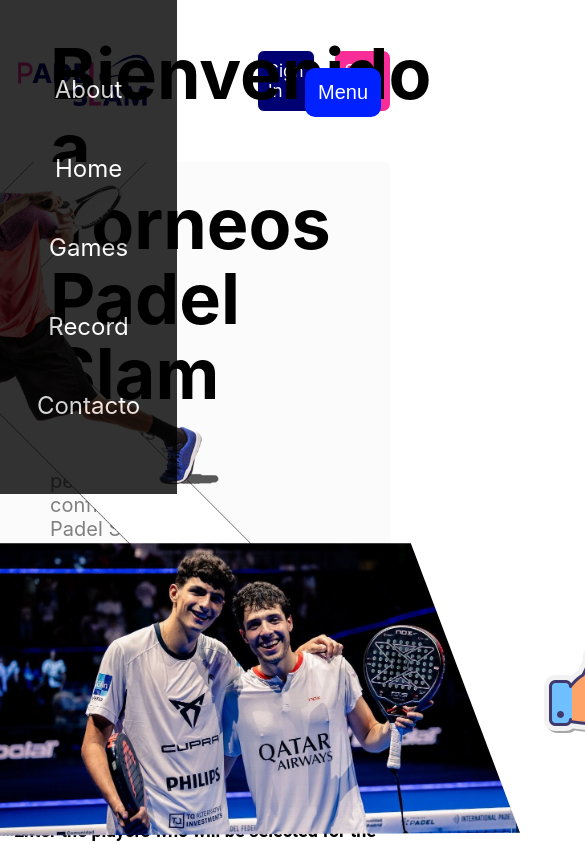
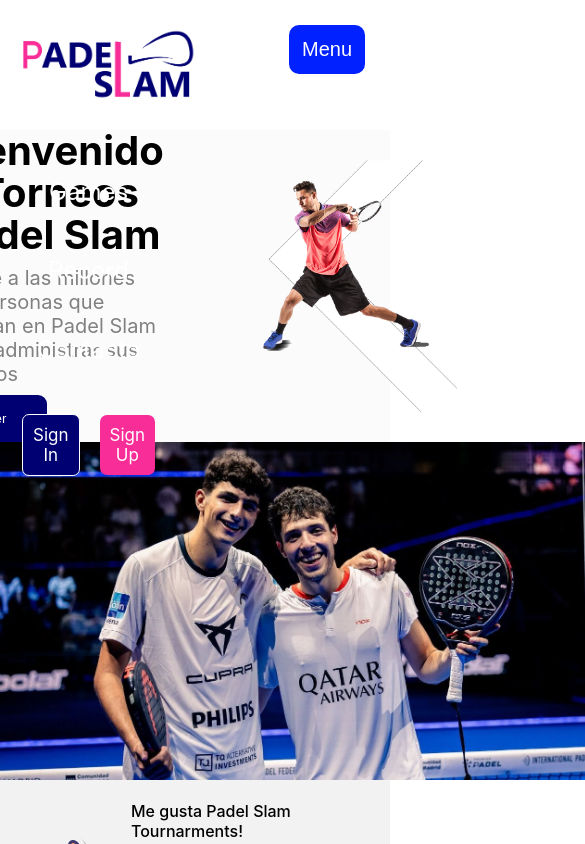
Before and after one commit to Keynersza/padel-slam-score, a React (Create React App) app: page / in a window 390 px wide. Both pictures are taken after a click on the button "Menu". Shown: the top 844 px of the page, 585 px wide, since content can reach past the window. Built offline with nearby package versions, Linux system fonts and the light colour scheme.

Commit message:
responsive update

```diff
--- a/src/Components/Navegation/nav.jsx
+++ b/src/Components/Navegation/nav.jsx
@@ -12,12 +12,12 @@
       <li>Games</li>
       <li>Record</li>
       <li>Contacto</li>
-
-    </div>
-    <div className='contenedor-login'>
+      <div className='contenedor-login'>
         <li>Sign In</li>
         <li>Sign Up</li>
       </div>
+    </div>
+
     </ul>
    </div>
   )
--- a/src/index.css
+++ b/src/index.css
@@ -969,8 +969,6 @@
 }
 .img-mini-header{
   width: 436px;
-  position: absolute;
-  right: 114px;
   object-position: center;
   object-fit: cover;
   height: 47%;
@@ -1276,245 +1274,93 @@
   }
 }
 
-@media (max-width: 1460px) {
-  .responsive-img {
-    width: 100%;
-    height: 650px;
-    object-fit: cover;
-    object-position: center;
-  }
-  .responsive {
-    height: 630px;
-    width: 100%;
-  }
-}
-
-@media (max-width: 1100px) {
-  .duplas {
-    border: 1px solid rgba(160, 156, 156, 0.682);
-    box-shadow: unset 1px -1px 5px 0px #4e05ffb5;
-    padding: 1px;
-    margin-top: 6px;
-    border-radius: 17px;
-    width: 269px;
-    background: rgb(191 191 191 / 81%);
-    height: 184px;
-    opacity: 0.8;
-  }
-  .jugadores {
-    font-size: 29px;
-    font-weight: 300;
-    font-family: 'Roboto', sans-serif;
-    color: #ffffff;
+
+@media (max-width: 600px) {
+  .games-players-score {
+    z-index: 1;
+    position: absolute;
+    left: 36px;
+    top: 15%;
+  }
+  .games-players-score input {
+    height: 70px;
+    border-radius: 14px;
+    padding: 0px;
     text-align: center;
-    margin: 4px;
-  }
-  .r-left-ganados {
-    color: #00d500e8;
-    margin-right: 18px;
-    font-size: 46px;
-    font-weight: 400;
-    margin: 0;
-    font-family: 'Roboto', sans-serif;
-  }
-  .l-right-perdido {
-    color: red;
-    font-size: 40px;
-    font-weight: 400;
-    margin: 0;
-    font-family: 'Roboto', sans-serif;
-  }
-  .responsive {
-    height: 567px;
-    width: 100%;
-  }
-  .contenedor {
-    width: 546px;
-    display: inline-flex;
-    justify-content: space-evenly;
-    align-items: center;
-    position: absolute;
-    right: 0;
-    top: 10%;
-    list-style: none;
-    font-size: 20px;
-    color: rgb(166, 164, 164);
-    font-family: 'Roboto', sans-serif;
-    cursor: pointer;
-  }
-  .container-footer {
-    display: flex;
-    justify-content: space-around;
-    align-items: center;
-    padding: 0px;
-    background-color: #d5d5d5;
-    opacity: 0.8;
-    height: 43vh;
-  }
-  .responsive-img {
-    width: 100%;
-    height: 570px;
-    object-fit: cover;
-    object-position: center;
-  }
-  .child-one-footer {
-    display: flex;
-    flex-direction: column;
-    color: white;
-    font-size: 35px;
-    text-align: center;
-    font-family: 'Roboto', sans-serif;
-    border-right: 1px solid rgb(255 255 255);
-    padding: 1rem;
-  }
-  .child-two-footer {
-    display: flex;
-    flex-direction: column;
-    color: white;
-    font-size: 35px;
-    text-align: center;
-    font-family: 'Roboto', sans-serif;
-    border-right: 1px solid rgb(255 255 255);
-    padding: 1rem;
-  }
-  .border-footer {
+    width: 89px;
     border: none;
+    font-size: 65px;
+    color: rgb(255, 255, 255);
+    font-family: 'Quartz MS';
+    outline: none;
+}
+
+.dupla-left {
+  display: flex;
+  flex-direction: column;
+  align-items: center;
+  justify-content: center;
+  width: 68px;
+}
+.dupla-right {
+  display: flex;
+  flex-direction: column;
+  align-items: center;
+  justify-content: center;
+  width: 68px;
+}
+.look-game {
+  width: 74px;
+  height: 50px;
+  font-size: 12px;
+  padding: 0rem;
+  border-radius: 10px;
+  border: none;
+  cursor: pointer;
+  background: rgb(0, 38, 255);
+  color: rgb(255, 255, 255);
+  transition: all 0.9s;
+}
+  .jugadores-open {
+    position: fixed;
+  padding: 20%;
+    background-color: #d1d1d1;
+    width: 70%;
+    left: 0px;
+    margin: 0px;
+    height: 100vh;
+    z-index: 99;
+   /*  overflow-x: hidden;
+    overflow-y: auto;
+    opacity: 0.8; */
+    animation: jugRight 0.7s ease-in;
   }
   .separador-responsive {
+    width: 598px;
     margin: 0px;
     position: absolute;
     top: 88px;
     border: 1px solid rgba(128, 128, 128, 0.13);
-    width: 1250px;
-  }
-  .players2-color {
-    font-family: 'Roboto', sans-serif;
-    margin: 6px;
-    color: rgb(0, 162, 255);
-    text-align: center;
-    font-size: 28px;
-    font-weight: 300;
-  }
-  .players-color {
-    font-family: 'Roboto', sans-serif;
-    color: black;
-    margin: 3px;
-    text-align: center;
-    font-size: 27px;
-    font-weight: 300;
-  }
-  .games-players-score {
-    z-index: 1;
-    position: absolute;
-    left: 16%;
-  }
-  .border-footer2 {
-    border: none;
-  }
-  .contenedor-box-inputs {
-    display: flex;
-    flex-wrap: wrap;
-    align-items: center;
-  }
-  .jugadores-flex {
-    z-index: 1;
-    position: absolute;
-    right: 15px;
-    animation: jugRight 0.7s ease-in;
-    /* bottom: 11px; */
-    top: 87px;
-  }
-}
-
-@media (max-width: 980px) {
-  .contenedor-open {
-    position: absolute;
-    z-index: 100;
-    color: #ffffff;
-    list-style: none;
-    display: flex !important;
-    flex-direction: column;
-    gap: 50px;
-    align-items: center;
-    font-size: 24px;
-    padding: 2rem;
-    top: 0px;
-    left: 0;
-    height: 51vh;
-    width: 29%;
-    animation: leftRight 1s ease-in;
-  }
-  .contenedor-open li {
-    text-align: center;
-  }
-
-  .contenedor-open li:hover {
-    width: 100%;
-    padding: 14px;
-    background: #0400ff;
-    border-radius: 9px;
-    text-align: center;
-  }
-  .flex-on {
-    display: block;
-    background-color: black;
-    opacity: 0.8;
-  }
-  .flex-off {
-    display: none;
-    animation: rigthLeft 1s ease-in;
-  }
-  .menu-responsive {
-    display: flex;
-    top: 8%;
-    right: 9px;
-    font-size: 20px;
-    padding: 13px;
-    font-weight: 400;
-    border: none;
-    border-radius: 10px;
-    background: #0221ff;
-    color: white;
-    cursor: pointer;
-    z-index: 100;
-  }
-}
-@media (max-width: 600px) {
-  .games-players-score {
-    z-index: 1;
-    position: absolute;
-    left: 7%;
-    top: 20%;
-  }
-  .jugadores-open {
-    position: fixed;
-    top: 0px;
-    background-color: black;
-    width: 70%;
-    left: 0px;
-    margin: 0px;
-    height: 100vh;
-    z-index: 100;
-    overflow-x: hidden;
-    overflow-y: auto;
-    opacity: 0.8;
-    animation: jugRight 0.7s ease-in;
-  }
-  .separador-responsive {
-    width: 800px;
-  }
+  }
+  .dupla-score h2 {
+    font-family: 'Aspire SC LIGHT OBLIQUE';
+    font-size: 12px;
+    margin: 2px;
+}
   .groups_games {
-    width: 71%;
+    width: 58%;
     position: absolute;
     display: inline-flex;
     height: 84px;
     margin-left: 10px;
+    z-index: 1;
   }
   .dupla-score {
     display: flex;
-    margin-bottom: 48px;
+    margin-bottom: 45px;
     justify-content: center;
     align-items: center;
+    gap: 33px;
   }
   .contenedor-open {
     position: absolute;
@@ -1535,20 +1381,19 @@
     animation: leftRight 1s ease-in-out;
   }
   .fond-padel {
-    width: 302px;
+    width: 231px;
     object-position: center;
     object-fit: cover;
     height: 130px;
   }
   .button-side {
-    display: flex;
+    display: block;
     top: 17px;
     width: 18%;
-    align-items: center;
-    justify-content: center;
+    z-index: 100;
     height: 7%;
     font-size: 15px;
-    left: 674px;
+    left: 472px;
     border-radius: 10px;
     border: none;
     font-family: 'Aspire SC Light Oblique';
@@ -1556,46 +1401,13 @@
     background: linear-gradient(270deg, rgb(0 137 255) 14%, rgb(0 194 255) 90%);
     color: rgb(255 255 255);
   }
-  .players2-color {
-    font-family: 'Aspire SC Light Oblique';
-    margin: 7px;
-    color: rgb(0, 162, 255);
-    text-align: center;
-    font-size: 28px;
-    font-weight: 300;
-  }
-  .players-color {
-    font-family: 'Aspire SC Light Oblique';
-    color: black;
-    margin: 7px;
-    text-align: center;
-    font-size: 25px;
-    font-weight: 300;
-  }
-
-  .players2-right-color {
-    font-family: 'Aspire SC Light Oblique';
-    margin: 7px;
-    color: rgb(147 0 255);
-    text-align: center;
-    font-size: 25px;
-    font-weight: 300;
-  }
+
+
 
   .contenedor-open li {
     text-align: center;
   }
-  .lipl h1 {
-    font-size: 33px;
-    color: rgb(0, 0, 0);
-    font-weight: 400;
-    text-align: center;
-    background: -webkit-linear-gradient(#ff008d, #005aff);
-    -webkit-background-clip: text;
-    -webkit-text-fill-color: transparent;
-    margin-bottom: 6px;
-    margin-top: 14px;
-  }
+
   .title-create-tournament {
     font-size: 18px;
     color: rgb(0, 0, 0);
@@ -1630,8 +1442,6 @@
   }
   .flex-on {
     display: block;
-    background-color: black;
-    opacity: 0.8;
   }
   .flex-off {
     display: none;
@@ -1639,8 +1449,8 @@
   }
   .menu-responsive {
     display: flex;
-    top: 8%;
-    right: 9px;
+    top: 3%;
+    right: 25px;
     font-size: 20px;
     padding: 13px;
     font-weight: 400;
@@ -1651,14 +1461,69 @@
     cursor: pointer;
     z-index: 100;
   }
-  .responsive-img {
+
+  .card-container{
     width: 100%;
-    height: 330px;
+    height: 94vh;
+    display: block;
+    padding: 0rem;
+    background-color: rgb(242, 242, 242);
+  }
+  .img-card-container{
+    width: 600px;
     object-fit: cover;
+    clip-path: none !important;
     object-position: center;
   }
-  .responsive {
-    height: 330px;
-    width: 100%;
-  }
-}
+  .card-container p {
+    font-size: 16px;
+    color: #898989;
+    font-weight: 400;
+    margin: 0;
+    line-height: 23px;
+}
+.container-mini-header {
+  height: 37vh;
+  width: 100%;
+  background: #f1f1f14f;
+  justify-content: center;
+  display: flex;
+  flex-direction: unset;
+  gap: 80px;
+  align-items: center;
+}
+.ul-header {
+  display: flex;
+  align-items: center;
+  padding: 0;
+  margin: 0;
+}
+.img-mini-header {
+  width: 632px;
+  object-position: center;
+  object-fit: cover;
+  height: 81%;
+}
+.box-con{
+  margin: 0;
+  display: flex;
+  flex-direction: column;
+  width: 100%;
+  margin-left: 13px;
+}
+.box-con button {
+  width: 101px;
+  height: 47px;
+  margin-top: 9px;
+  border: none;
+  color: white;
+  background: #000072;
+  border-radius: 9px;
+}
+.box-con h2 {
+  margin: 0;
+  font-size: 40px;
+  line-height: 42px;
+  margin-bottom: 10px;
+}
+}
```
Also changed, not shown: src/Assets/pngwing.com.png (added).
